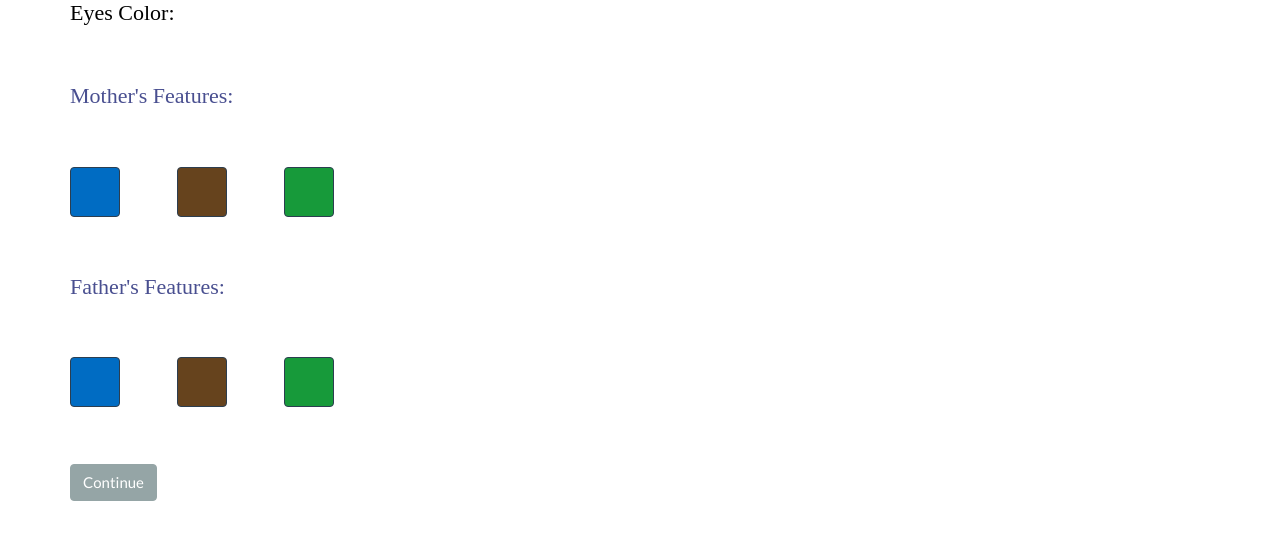
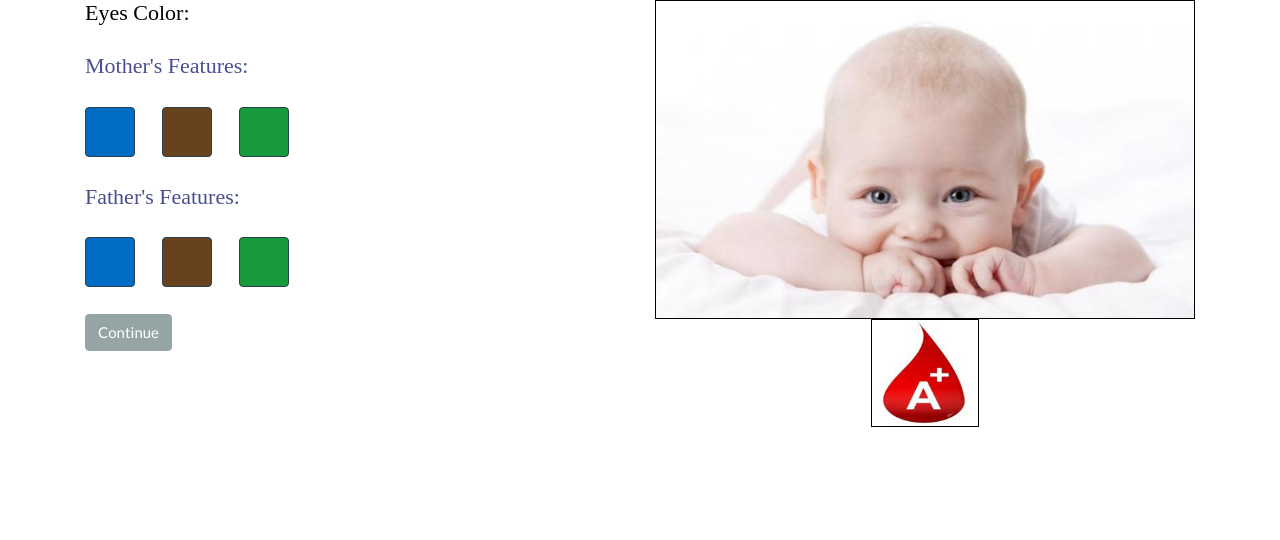
Before and after one commit to felipecarvalho180/Genetic-Testing, a plain HTML site: page eyes.html in a window 1280 px wide. Drawn offline with nearby package versions, Linux system fonts and the light colour scheme; a web font is replaced by a local one.

Commit message:
Eyes Ready

```diff
--- a/eyes.html
+++ b/eyes.html
@@ -6,7 +6,7 @@
     <title>Page Title</title>
     <meta name="viewport" content="width=device-width, initial-scale=1">
     <link rel="stylesheet" type="text/css" media="screen" href="sass/style.css" />
-    <script src="main.js"></script>
+    <script src="js/script.js"></script>
 
     <!-- Import CSS Section -->
     <link rel="stylesheet" href="https://bootswatch.com/4/flatly/bootstrap.min.css">
@@ -18,28 +18,31 @@
     <div class="col-md-12 col-xs-12 col-sm-12 col-lg-12 iframe">
         <div class="container">
             <div class="row">
-                <h1>Eyes Color:</h1>
-            </div>
-            <div class="row">
-                <h1 id="features">Mother's Features:</h1>
-            </div>
-            <div class="row">
-                <button type="button" class="btn btn-primary" id="eyeblue">
-                <button type="button" class="btn btn-primary" id="eyebrown">
-                <button type="button" class="btn btn-primary" id="eyegreen">
-            </div>
-            <div class="row">
-                <h1 id="features">Father's Features:</h1>
-            </div>
-            <div class="row">
-                <button type="button" class="btn btn-primary" id="eyeblue">
-                <button type="button" class="btn btn-primary" id="eyebrown">
-                <button type="button" class="btn btn-primary" id="eyegreen">
-            </div>
-            <div class="row">
-                <a href="skin.html"><button type="button" class="btn btn-secondary">Continue</button></a>
+                <div class="col-md-6 col-xs-6 col-sm-6 col-lg-6">
+                    <h1>Eyes Color:</h1>
+                    <div>
+                        <h1 id="features">Mother's Features:</h1>
+                        <button type="button" class="btn btn-primary" id="eyeblue" onclick="olhoAzul();">
+                        <button type="button" class="btn btn-primary" id="eyebrown" onclick="olhoCast();">
+                        <button type="button" class="btn btn-primary" id="eyegreen" onclick="olhoVerde();">
+                    </div>
+                    <div>
+                        <h1 id="features">Father's Features:</h1>
+                        <button type="button" class="btn btn-primary" id="eyeblue1" onclick="olhoAzul2();">
+                        <button type="button" class="btn btn-primary" id="eyebrown1" onclick="olhoCast2();">
+                        <button type="button" class="btn btn-primary" id="eyegreen1" onclick="olhoVerde2();">
+                    </div>
+                    <a href="skin.html"><button type="button" class="btn btn-secondary">Continue</button></a>
+                </div>
+                <div class="col-md-6 col-xs-6 col-sm-6 col-lg-6">
+                    <img src="images/bebepadrao olho azul.jpg" id="baby">
+                        <center>
+                            <img src="images/A+.jpg" id="sangue">
+                        </center>
+                </div>
             </div>
         </div>
     </div>
+    <script src="js/script.js"></script>
 </body>
 </html>
--- /dev/null
+++ b/js/script.js
@@ -0,0 +1,109 @@
+/*olho = 1 azul
+olho = 2 verde
+olho = 3 castanho */
+
+var olho = 0;
+
+//Olhos mãe
+function olhoAzul() {
+
+    var olhoAzul = 1;
+    olho = olhoAzul;
+    return x;
+}
+
+function olhoCast() {
+
+    var olhoAzul = 3;
+    olho = olhoAzul;
+    return x;
+}
+
+function olhoVerde() {
+
+    var olhoAzul = 2;
+    olho = olhoAzul;
+    return x;
+}
+//olhos do pai
+function olhoAzul2() {
+    x = olho;
+    o = Math.floor((Math.random() * 100) + 1);
+
+    if(olho == 1 && o > 1){
+        document.getElementById("baby").src = "../images/bebepadrao olho azul.jpg";
+    }
+    if(olho == 1 && o == 1){
+        document.getElementById("baby").src = "../images/bebepadrao olho verde.jpg";
+    }
+    if(olho == 3 && o <= 50){
+        document.getElementById("baby").src = "../images/bebepadrao olho azul.jpg";
+    }
+    if(olho == 3 && o >= 50){
+        document.getElementById("baby").src = "../images/bebepadrao olho castanho.jpg";
+    }
+    if(olho == 2 && o <= 50){
+        document.getElementById("baby").src = "../images/bebepadrao olho azul.jpg";
+    }
+    if(olho == 2 && o >= 50){
+        document.getElementById("baby").src = "../images/bebepadrao olho verde.jpg";
+    }
+}
+
+function olhoCast2() {
+    x = olho;
+    o = Math.floor((Math.random() * 100) + 1);
+    if(olho == 1 && o > 50){
+        document.getElementById("baby").src = "../images/bebepadrao olho azul.jpg";
+    }
+    if(olho == 1 && o <= 50){
+        document.getElementById("baby").src = "../images/bebepadrao olho castanho.jpg";
+    }
+    if(olho == 3 && o <= 12){
+        document.getElementById("baby").src = "../images/bebepadrao olho azul.jpg";
+    }
+    if(olho == 3 && o <= 25 && o > 12){
+        document.getElementById("baby").src = "../images/bebepadra olho verde.jpg";
+    }
+    if(olho == 3 && o > 25){
+        document.getElementById("baby").src = "../images/bebepadrao olho castanho.jpg";
+    }
+    if(olho == 2 && o <= 12){
+        document.getElementById("baby").src = "../images/bebepadrao olho azul.jpg";
+    }
+    if(olho == 2 && o <= 50 && o > 12){
+        document.getElementById("baby").src = "../images/bebepadrao olho verde.jpg";
+    }
+    if(olho == 2 && o > 50){
+        document.getElementById("baby").src = "../images/bebepadrao olho castanho.jpg";
+    }
+}
+
+function olhoVerde2() {
+    x = olho;
+    o = Math.floor((Math.random() * 100) + 1);
+    if(olho == 1 && o >= 50){
+        document.getElementById("baby").src = "../images/bebepadrao olho azul.jpg";
+    }
+    if(olho == 1 && o <= 50){
+        document.getElementById("baby").src = "../images/bebepadrao olho verde.jpg";
+    }
+    if(olho == 3 && o <= 12){
+        document.getElementById("baby").src = "../images/bebepadrao olho azul.jpg";
+    }
+    if(olho == 3 && o <= 50 && o > 12){
+        document.getElementById("baby").src = "../images/bebepadrao olho verde.jpg";
+    }
+    if(olho == 3 && o > 50){
+        document.getElementById("baby").src = "../images/bebepadrao olho castanho.jpg";
+    }
+    if(olho == 2 && o == 1){
+        document.getElementById("baby").src = "../images/bebepadrao olho castanho.jpg";
+    }
+    if(olho == 2 && o <= 25 && o > 1){
+        document.getElementById("baby").src = "../images/bebepadrao olho azul.jpg";
+    }
+    if(olho == 2 && o > 25){
+        document.getElementById("baby").src = "../images/bebepadrao olho verde.jpg";
+    }
+}
--- a/sass/style.sass
+++ b/sass/style.sass
@@ -145,14 +145,6 @@ html
         padding-top: 10%
         padding-bottom: 10%
 
-        img
-            border: 1px solid black
-            width: 100%
-
-        #sangue
-            border: 1px solid black
-            width: 20%
-
         iframe
             width: 100%
             height: 450px
@@ -162,6 +154,14 @@ html
     position: relative
     height: 100%
     margin: 0
+
+    img
+        border: 1px solid black
+        width: 100%
+
+    #sangue
+        border: 1px solid black
+        width: 20%
 
     h1
         font-family: 'BebasNeueRegular'
@@ -175,20 +175,20 @@ html
         font-size: 22px
         color: $letrasazuis
 
-    #eyeblue
+    #eyeblue, #eyeblue1
         height: 50px
         width: 50px
         background-color: $olhoazul
         margin-bottom: 5%
 
-    #eyebrown
+    #eyebrown, #eyebrown1
         height: 50px
         width: 50px
         background-color: $olhocastanho
         margin-bottom: 5%
         margin-left: 5%
 
-    #eyegreen
+    #eyegreen, #eyegreen1
         height: 50px
         width: 50px
         background-color: $olhoverde
```
Also changed, not shown: index.html (+4 -9 lines), sass/style.css, 1 other file.
